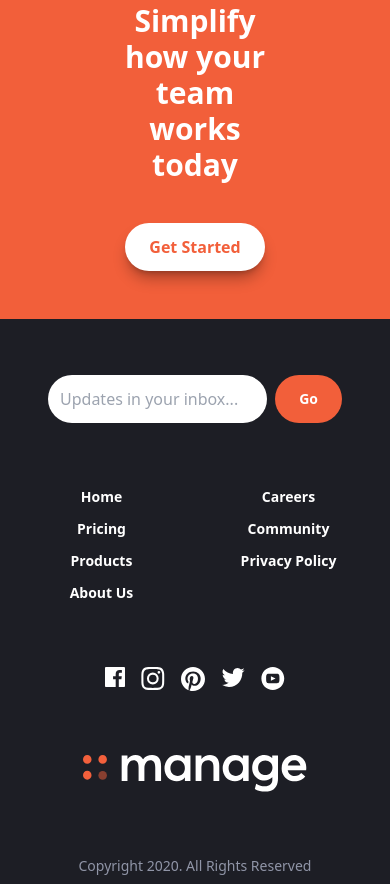
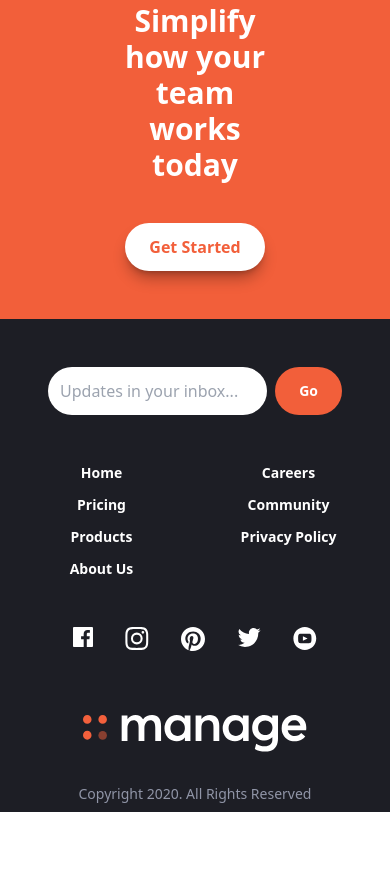
Before and after one commit to Ahm3tJ4f/tailwind-landing-page, a website: page index.html in a window 390 px wide. Shown: the part 2999-3883 px from the top of the page. After the commit the page ends 3811 px from the top, so only its background shows below. Drawn offline with Linux system fonts and the light colour scheme.

Commit message:
fix responsivness of footer

```diff
--- a/index.html
+++ b/index.html
@@ -208,10 +208,10 @@
     <!-- Footer -->
     <footer id="footer" class="bg-verydarkBlue">
         <!-- Footer Container -->
-        <div class="container flex flex-col-reverse justify-between px-12 mx-auto py-14 gap-y-16 lg:flex-row">
+        <div class="container flex flex-col-reverse justify-between px-12 mx-auto lg:py-12 lg:space-y-0 lg:flex-row">
             <!-- Footer Social -->
-            <div class="flex flex-col items-center justify-between space-y-16 lg:space-y-0 lg:flex-col-reverse">
-                <ul class="flex flex-row justify-between flex-shrink-0 gap-4 md:gap-8 lg:gap-6">
+            <div class="flex flex-col items-center justify-between py-6 space-y-16 lg:space-y-0 lg:flex-col-reverse">
+                <ul class="flex flex-row justify-between flex-shrink-0 space-x-8">
                     <li><img class="" src="img/icon-facebook.svg" alt=""></li>
                     <li><img class="w-6" src="img/icon-instagram.svg" alt=""></li>
                     <li><img class="w-6" src="img/icon-pinterest.svg" alt=""></li>
@@ -222,7 +222,8 @@
             </div>
 
             <!-- Footer List -->
-            <ul class="grid grid-cols-2 text-sm font-semibold text-center text-white gap-y-3 gap-x-20 lg:text-left ">
+            <ul
+                class="grid grid-cols-2 py-6 text-sm font-semibold text-center text-white gap-y-3 gap-x-20 lg:text-left ">
                 <li><a href="#" class="hover:text-darkGrayishBlue">Home</a></li>
                 <li><a href="#" class="hover:text-darkGrayishBlue">Careers</a></li>
                 <li><a href="#" class="hover:text-darkGrayishBlue">Pricing</a></li>
@@ -233,7 +234,7 @@
             </ul>
 
             <!-- Footer Form -->
-            <form class="flex flex-row space-x-2 lg:self-start ">
+            <form class="flex flex-row pt-12 pb-6 space-x-2 lg:self-start ">
                 <!--Footer Form Email-->
                 <input type="email" name="email" id="email" placeholder="Updates in your inbox..."
                     class="w-full p-3 px-3 border-0 rounded-full outline-none lg:w-auto focus:outline-2 focus:outline-offset-0 focus:outline-brightRed">
```
Also changed, not shown: css/main.css.
